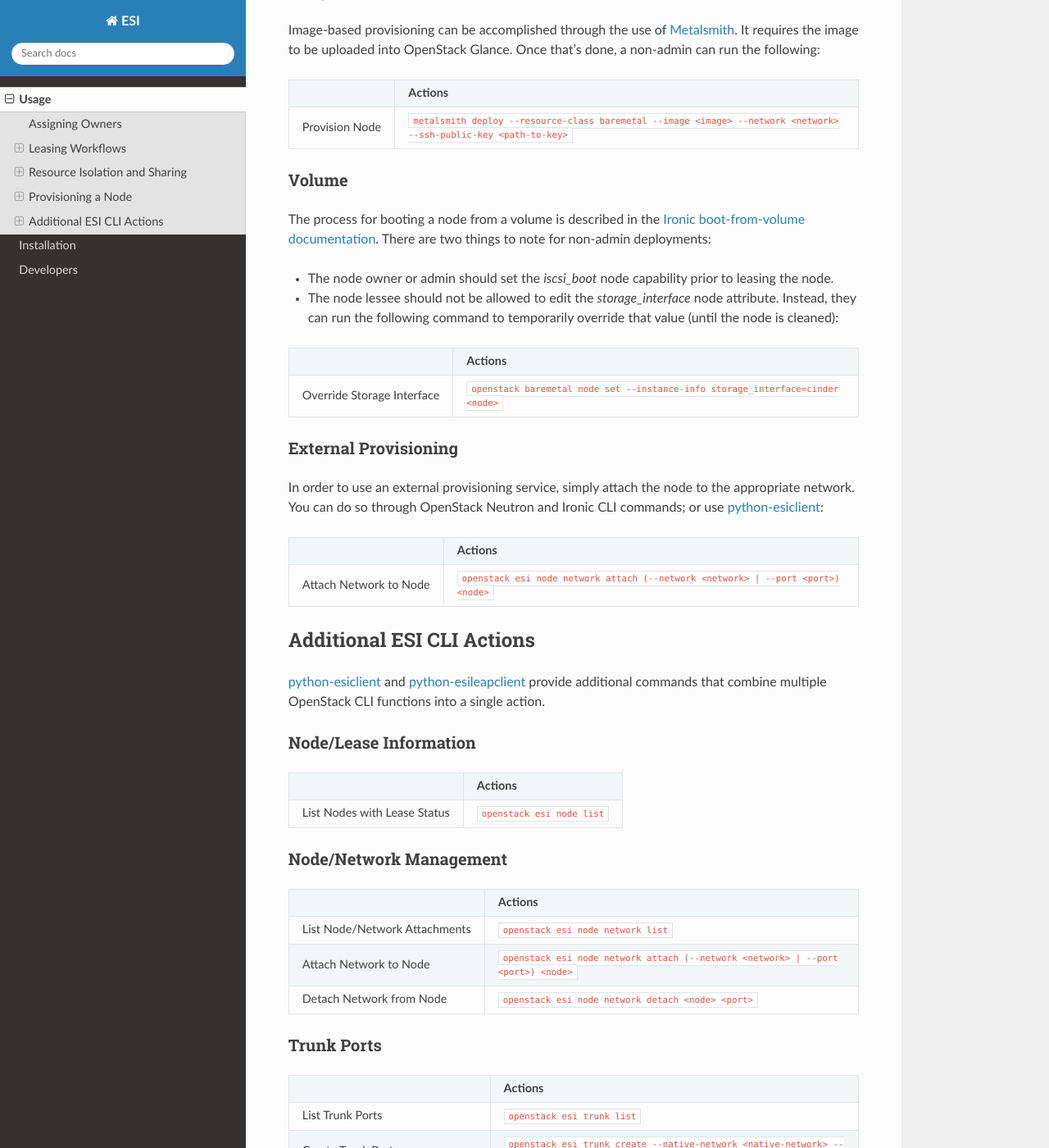
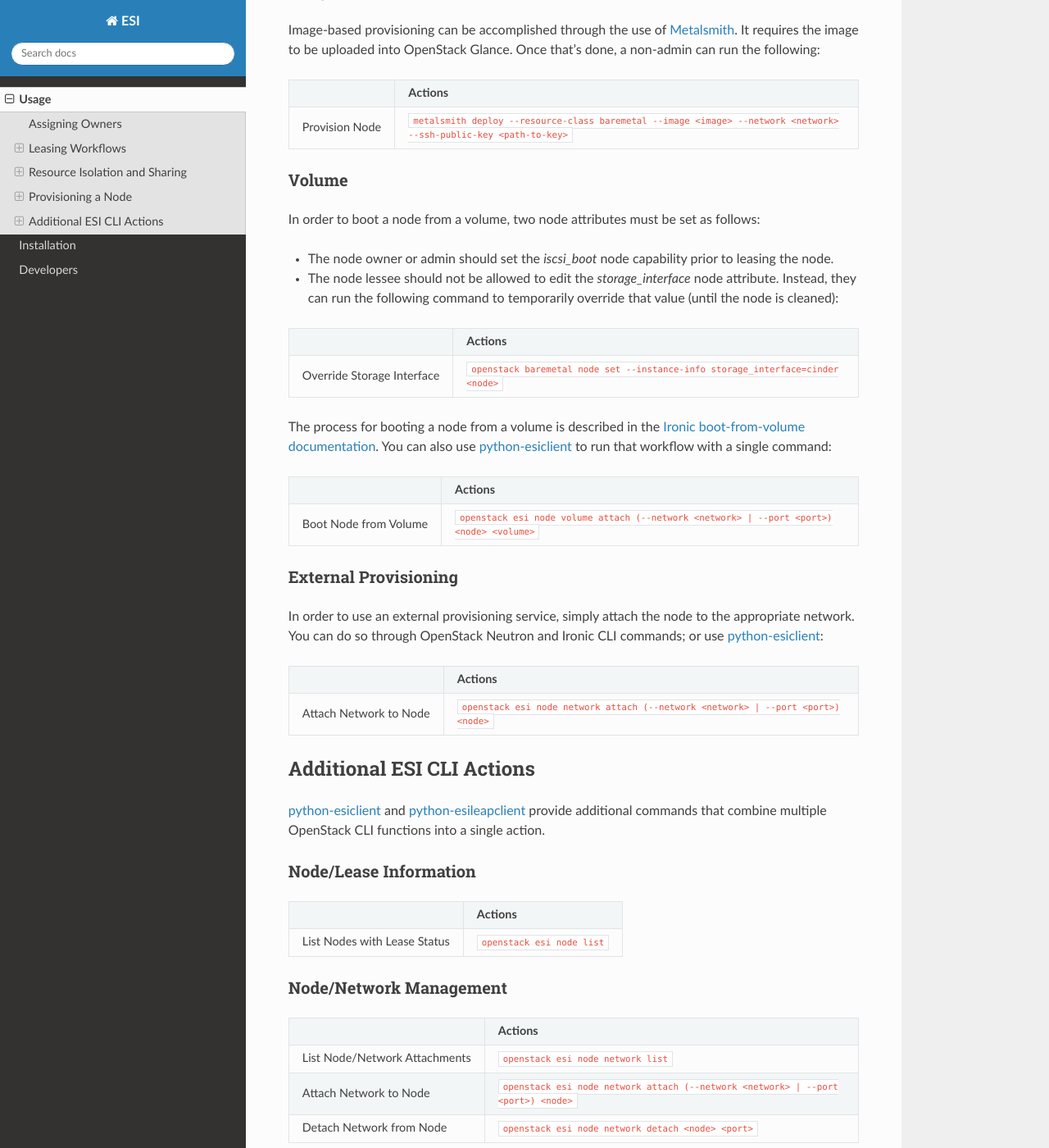
Before and after one commit to CCI-MOC/esi, a Sphinx documentation site: the page built from docs/source/usage/index.rst, in a window 1280 px wide and 1400 px high, scrolled down 4073 px. Shown: the whole window at 82% size. Built offline with Sphinx 7.4.7 and the Read the Docs theme 2.0.0, drawn with Linux system fonts in a browser that asks for light colours; some of the changed text lies outside the part shown.

Commit message:
Update docs with functional test and boot-from-volume info

```diff
--- a/docs/source/usage/index.rst
+++ b/docs/source/usage/index.rst
@@ -195,7 +195,7 @@ Image-based provisioning can be accomplished through the use of `Metalsmith`_. I
 Volume
 ~~~~~~
 
-The process for booting a node from a volume is described in the `Ironic boot-from-volume documentation`_. There are two things to note for non-admin deployments:
+In order to boot a node from a volume, two node attributes must be set as follows:
 
 * The node owner or admin should set the `iscsi_boot` node capability prior to leasing the node.
 * The node lessee should not be allowed to edit the `storage_interface` node attribute. Instead, they can run the following command to temporarily override that value (until the node is cleaned):
@@ -205,6 +205,14 @@ The process for booting a node from a volume is described in the `Ironic boot-fr
 +----------------------------+----------------------------------------------------------------------------------+
 | Override Storage Interface | ``openstack baremetal node set --instance-info storage_interface=cinder <node>`` |
 +----------------------------+----------------------------------------------------------------------------------+
+
+The process for booting a node from a volume is described in the `Ironic boot-from-volume documentation`_. You can also use `python-esiclient`_ to run that workflow with a single command:
+
++-----------------------+--------------------------------------------------------------------------------------------+
+|                       | **Actions**                                                                                |
++-----------------------+--------------------------------------------------------------------------------------------+
+| Boot Node from Volume | ``openstack esi node volume attach (--network <network> | --port <port>) <node> <volume>`` |
++-----------------------+--------------------------------------------------------------------------------------------+
 
 External Provisioning
 ~~~~~~~~~~~~~~~~~~~~~
@@ -244,6 +252,15 @@ Node/Network Management
 | Detach Network from Node      | ``openstack esi node network detach <node> <port>``                                |
 +-------------------------------+------------------------------------------------------------------------------------+
 
+Boot Node from Volume
+~~~~~~~~~~~~~~~~~~~~~
+
++-----------------------+--------------------------------------------------------------------------------------------+
+|                       | **Actions**                                                                                |
++-----------------------+--------------------------------------------------------------------------------------------+
+| Boot Node from Volume | ``openstack esi node volume attach (--network <network> | --port <port>) <node> <volume>`` |
++-----------------------+--------------------------------------------------------------------------------------------+
+
 Trunk Ports
 ~~~~~~~~~~~
 
```
Also changed, not shown: docs/source/install/index.rst (+12 -0 lines).
